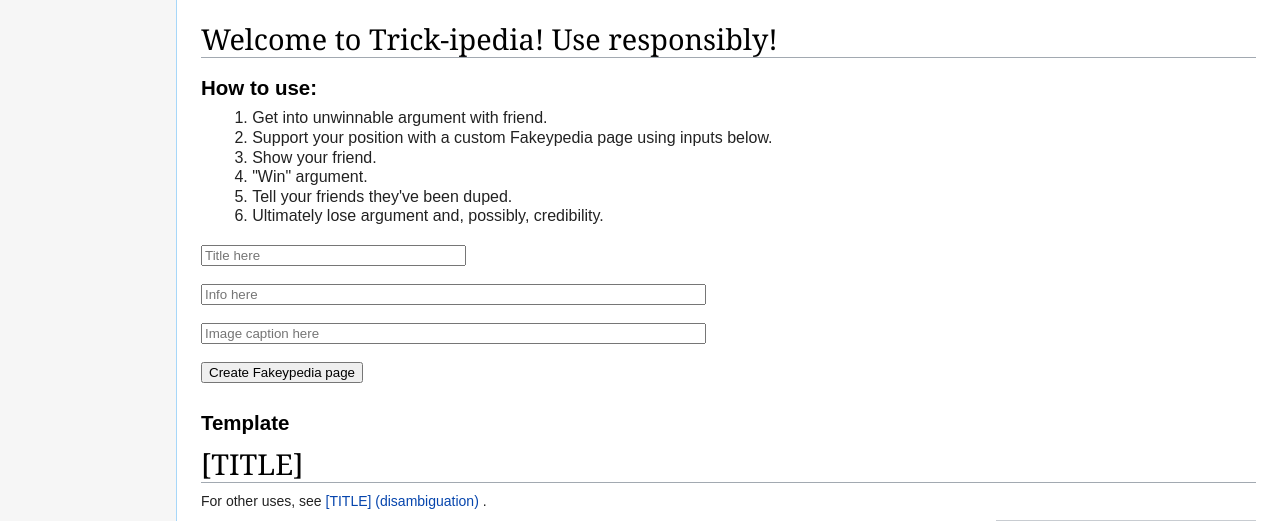
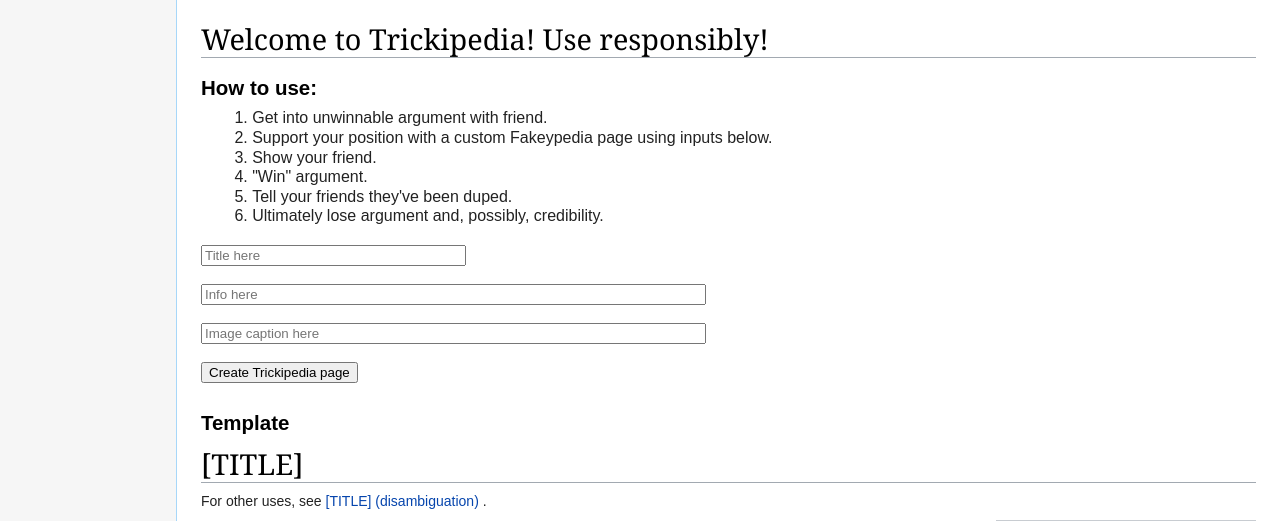
Before and after one commit to scogra17/fakeypedia_app, a Flask app: page / in a window 1280 px wide. Shown: the top 521 px of the page. Run offline with Flask 2, Linux system fonts and the light colour scheme.

Commit message:
modified app name

```diff
--- a/templates/configure_fakey.html
+++ b/templates/configure_fakey.html
@@ -2,7 +2,7 @@
 <head>
 	<meta charset="utf-8">
 	<link rel=stylesheet type=text/css href="{{ url_for('static', filename='styles3.css') }}">
-	<title>Welcome to Trick-ipedia</title>
+	<title>Welcome to Trickipedia</title>
 </head>
 
 <body>
@@ -14,7 +14,7 @@ Enter text here...</textarea> -->
 <div id="content" class ="mw-body" role="main">
 
 	<h1 id="firstHeading" class="firstHeading" lang="en">
-		Welcome to Trick-ipedia! Use responsibly!
+		Welcome to Trickipedia! Use responsibly!
 	</h1>
 	<h3>
 		How to use:
@@ -33,7 +33,7 @@ Enter text here...</textarea> -->
 	<input type='text' size='30' name='title' placeholder='Title here'>
 	</br></br><input type='text' size='60' name='information' placeholder='Info here'>
 	</br></br><input type='text' size='60' name='image_caption' placeholder='Image caption here'>
-	</br></br><input type='submit' value='Create Fakeypedia page'>
+	</br></br><input type='submit' value='Create Trickipedia page'>
 </form>
 	</br>
 
```
